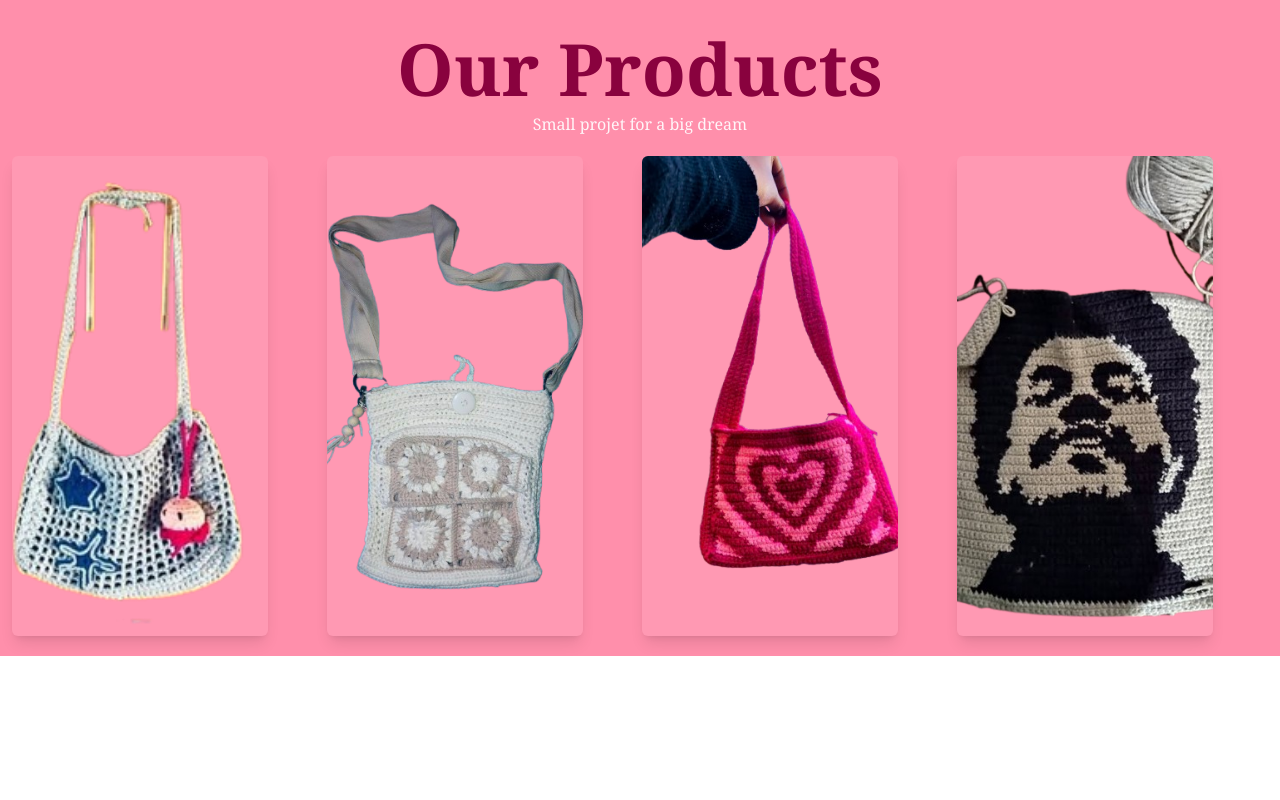
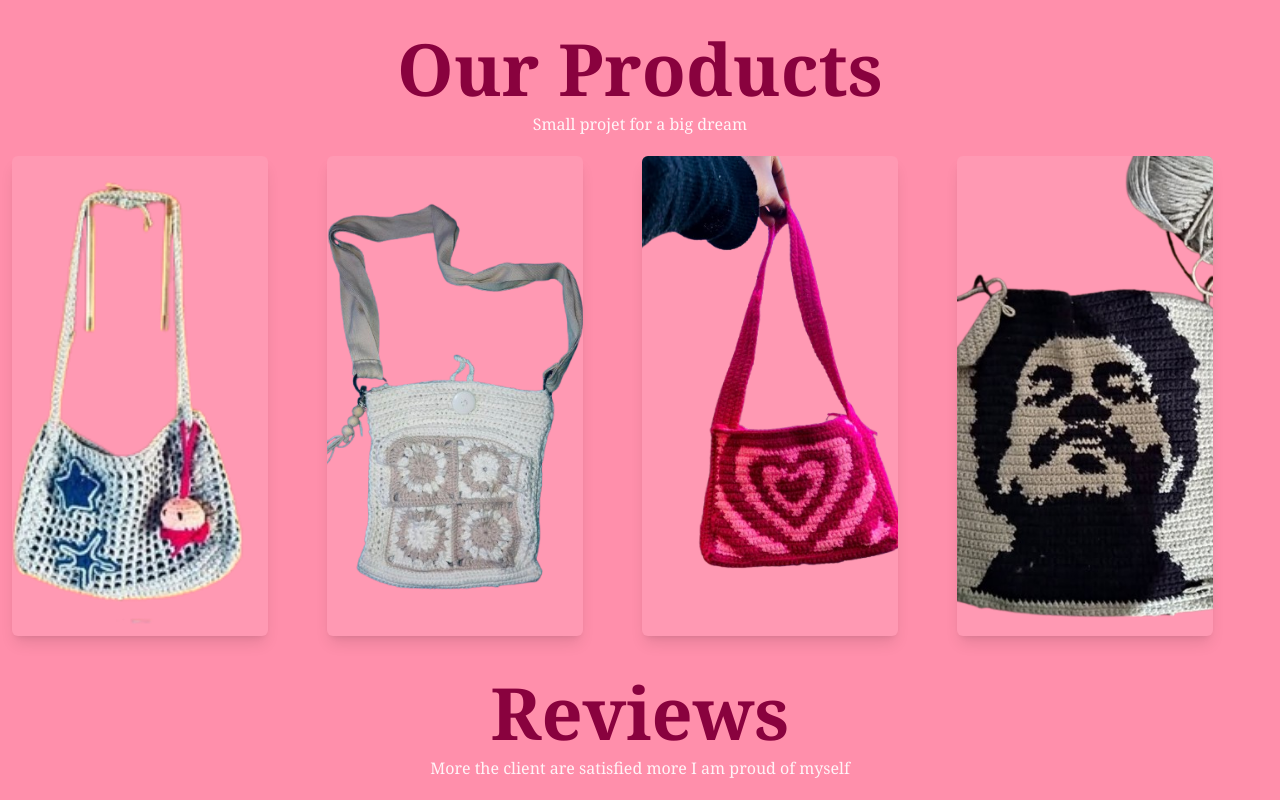
Before and after one commit to Mayah8124/RATSIMAZOA-Tapestry-Art, a React (Vite) app: page / in a window 1280 px wide. Shown: the part 1368-2168 px from the top of the page. Before the commit the page ends 2024 px from the top, so only its background shows below. Built offline with nearby package versions, Linux system fonts and the light colour scheme.

Commit message:
feat: add review page

```diff
--- a/src/App.jsx
+++ b/src/App.jsx
@@ -4,6 +4,7 @@ import Navbar from './pages/Navbar'
 import Home from './pages/Home.jsx'
 import About from './pages/About.jsx'
 import Product from './pages/Product.jsx'
+import Review from './pages/Review.jsx'
 
 function App() {
   return (
@@ -12,6 +13,7 @@ function App() {
       <Home />
       <About />
       <Product />
+      <Review />
     </div>
   )
 }
--- /dev/null
+++ b/src/pages/Review.jsx
@@ -0,0 +1,14 @@
+export default function Review() {
+    return (
+        <div>
+            <div className='flex flex-col gap-2 text-center font-serif font-stretch-expanded py-5'>
+                <h1 className="text-title-primary text-7xl font-bold">
+                    Reviews
+                </h1>
+                <p className="text-white-var">
+                    More the client are satisfied more I am proud of myself
+                </p>
+            </div>
+        </div>
+    )
+}
```
